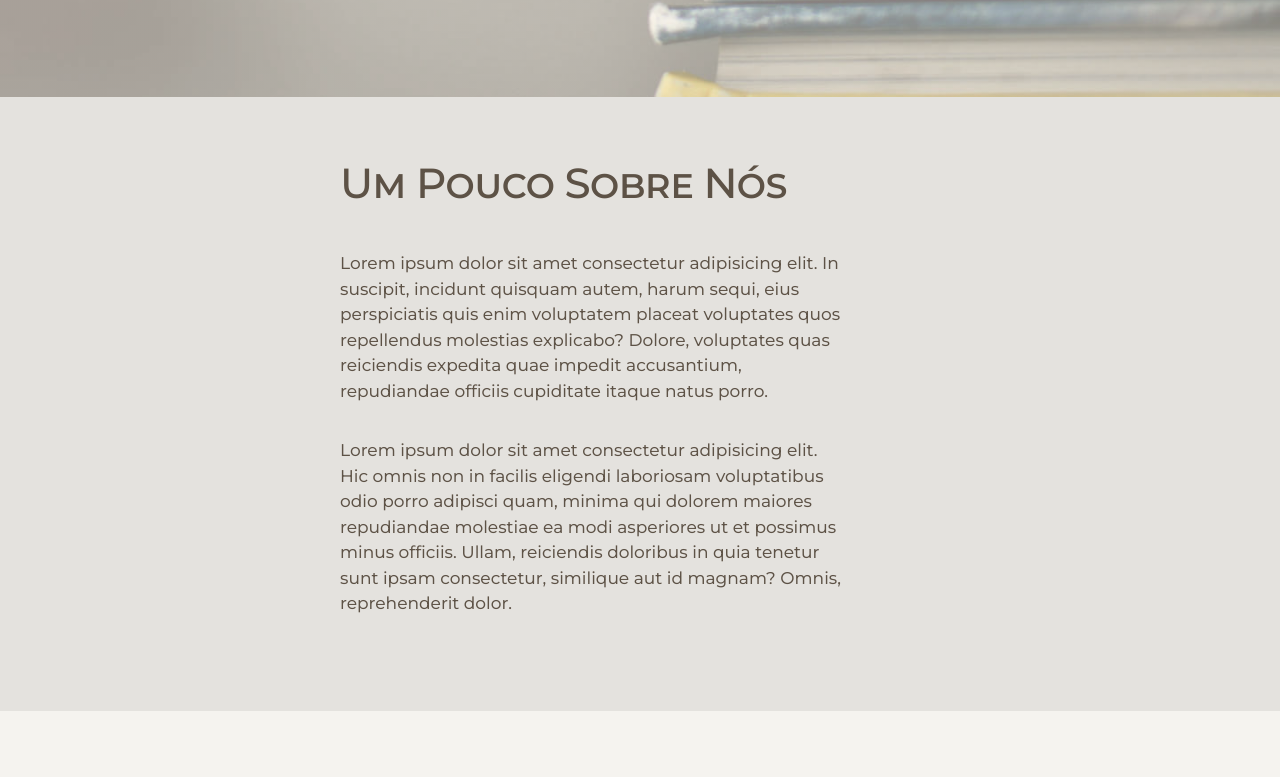
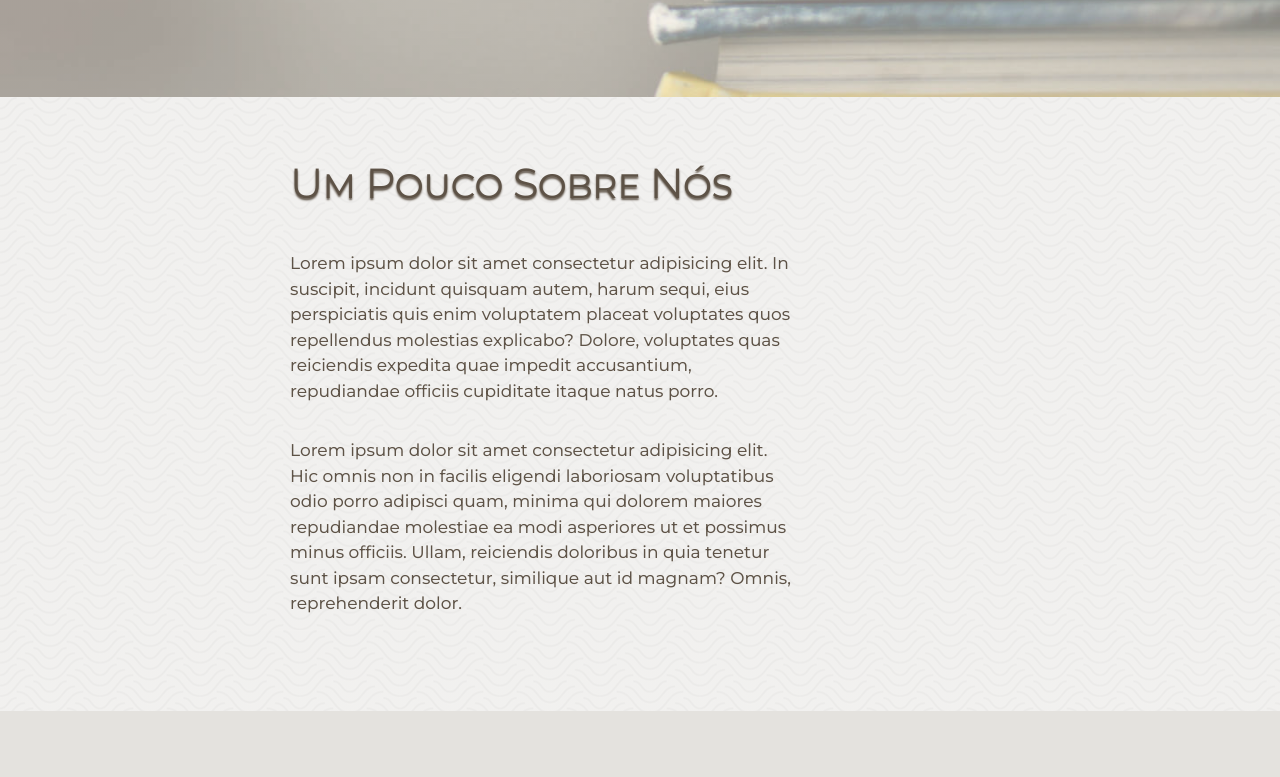
Before and after one commit to navarrorncf/cem02braz-frontend, a Vue app: page / in a window 1280 px wide. Shown: the part 703-1480 px from the top of the page. Built offline with nearby package versions, Linux system fonts and the light colour scheme.

Commit message:
added fa icons to title and bg pattern to section
added text-shadow to h3 and lowered font weight
changed root div to a semantic 'section' element

```diff
--- a/src/components/Section.vue
+++ b/src/components/Section.vue
@@ -1,10 +1,13 @@
 <template>
-  <div class="section">
+  <section class="section">
     <div class="section--content">
-      <h2 class="title">{{ title }}</h2>
+      <h2 class="title">
+        {{ title }}
+        <i v-if="fontAwesomeIconClasses" :class="fontAwesomeIconClasses"></i>
+      </h2>
       <slot></slot>
     </div>
-  </div>
+  </section>
 </template>
 
 <script>
@@ -12,6 +15,10 @@ export default {
   name: "Section",
   props: {
     title: String,
+    fontAwesomeIconClasses: {
+      type: String,
+      default: "",
+    },
   },
 };
 </script>
@@ -22,25 +29,38 @@ export default {
   color: #5d5246;
 }
 
-.section:nth-of-type(even) {
-  background: #f5f3ef;
+.section:nth-of-type(odd) {
+  background: linear-gradient(to top, #e4e2de66, #e4e2de66),
+    url("../assets/images/papyrus.png");
+  background-attachment: fixed;
 }
 
 .section--content {
-  max-width: 60rem;
+  max-width: 70rem;
   margin: 0 auto;
   padding: 6rem 0;
 }
 
 .title {
   font-size: 4.2rem;
-  font-variation-settings: "wght" 550;
+  font-variation-settings: "wght" 375;
   margin-bottom: 4.2rem;
   font-variant: small-caps;
   letter-spacing: -1px;
+  text-shadow: 0 2px 2px #5d5246;
 }
 
 .text {
   max-width: 30em;
 }
+
+.title i {
+  color: #7c6e4c;
+  text-shadow: 0 2px 2px #5d5246;
+  margin-left: 1rem;
+}
+
+.title i.light-red {
+  color: #e23232;
+}
 </style>
```
